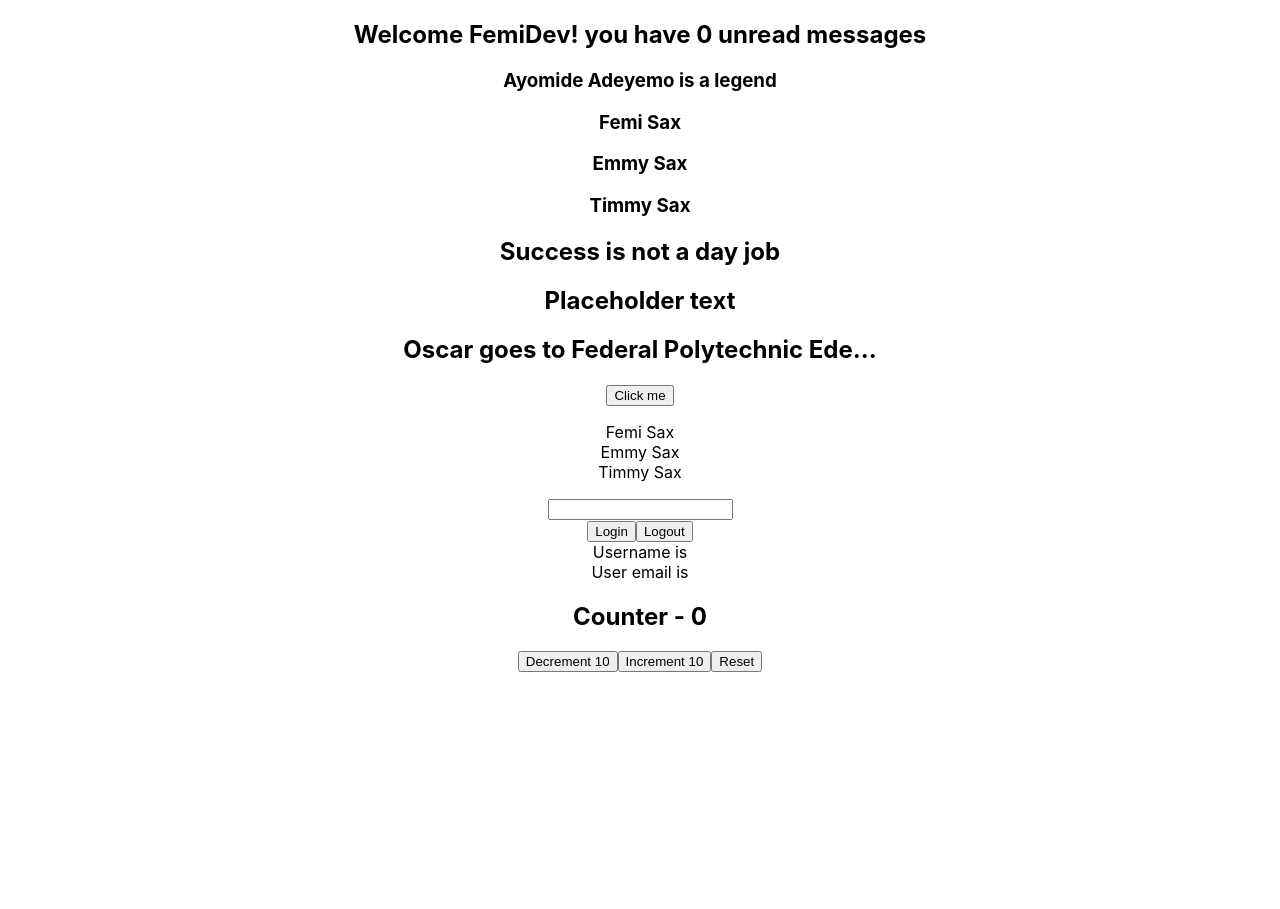
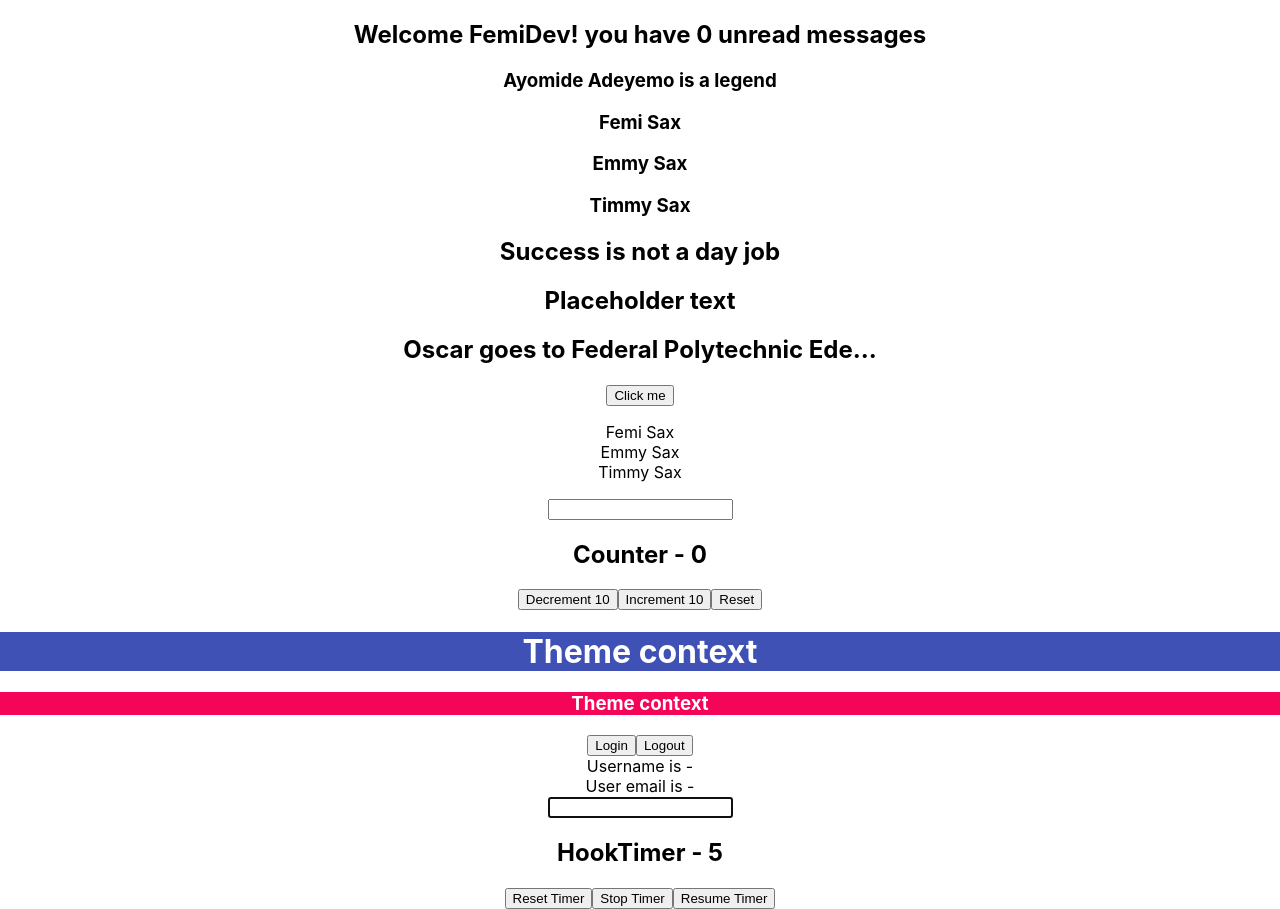
Before and after one commit to femmytedrey/Typescript, a React (Create React App) app: page / in a window 1280 px wide. Before the commit the page ends 800 px from the top, so only its background shows below. Built offline with nearby package versions, Linux system fonts and the light colour scheme.

Commit message:
TypeScript with usecontext and useRef

```diff
--- a/src/App.tsx
+++ b/src/App.tsx
@@ -4,12 +4,18 @@ import { Counter } from "./components/Counter";
 import { Greet } from "./components/Greet";
 import { Heading } from "./components/Heading";
 import { Input } from "./components/Input";
-import { LoggedIn } from "./components/LoggedIn";
+// import { LoggedIn } from "./components/LoggedIn";
 import { Oscar } from "./components/Oscar";
 import { Person } from "./components/Person";
 import { PersonList } from "./components/PersonList";
 import { Status } from "./components/Status";
-import { User } from "./components/User";
+// import { User } from "./components/User";
+import { User } from "./components/context/User"
+import { Box } from "./components/context/Box";
+import { ThemeContextProvider } from "./components/context/ThemeContext";
+import { UserContextProvider } from "./components/context/UserContext";
+import { DomRef } from "./components/ref/DomRef";
+import { MutableRef } from "./components/ref/MutableRef";
 // import { Style } from "./components/Style";
 // import { TestingBtn } from "./components/TestingBtn";
 
@@ -60,8 +66,17 @@ function App() {
       /> */}
       {/* <LoggedIn /> */}
       {/* <TestingBtn label='JustForTesting' handleClick={(event) => console.log('This btn is for testing', event)}/> */}
-      <User />
+      {/* <User /> */}
       <Counter />
+      <ThemeContextProvider>
+        <Box />
+      </ThemeContextProvider>
+
+      <UserContextProvider>
+        <User />
+      </UserContextProvider>
+      <DomRef />
+      <MutableRef />
     </div>
   );
 }
--- /dev/null
+++ b/src/components/context/Box.tsx
@@ -0,0 +1,12 @@
+import { useContext } from "react";
+import { ThemeContext } from "./ThemeContext";
+
+export const Box: React.FC = () => {
+    const theme = useContext(ThemeContext);
+    return (
+        <>
+            <h1 style={{ backgroundColor: theme.primary.main, color: theme.primary.text}}>Theme context</h1>
+            <h3 style={{ backgroundColor: theme.secondary.main, color: theme.secondary.text}}>Theme context</h3>
+        </>
+    );
+}
--- /dev/null
+++ b/src/components/context/ThemeContext.tsx
@@ -0,0 +1,16 @@
+import { createContext } from "react";
+import { theme } from "./theme";
+
+type ThemeContextProviderProps = {
+  children: React.ReactNode;
+};
+
+export const ThemeContext = createContext(theme);
+
+export const ThemeContextProvider = ({
+  children,
+}: ThemeContextProviderProps) => {
+  return (
+    <ThemeContext.Provider value={theme}>{children}</ThemeContext.Provider>
+  );
+};
--- /dev/null
+++ b/src/components/context/User.tsx
@@ -0,0 +1,25 @@
+import { useContext } from "react";
+import { UserContext } from "./UserContext";
+
+export const User = () => {
+  const userContext = useContext(UserContext);
+
+  const handleLogin = () => {
+    userContext.setUser({
+      name: "FemiDev",
+      email: "femiDev@gmail.com",
+    });
+  };
+
+  const handleLogout = () => {
+    userContext.setUser(null);
+  };
+  return (
+    <div>
+      <button onClick={handleLogin}>Login</button>
+      <button onClick={handleLogout}>Logout</button>
+      <div>Username is - {userContext.user?.name} </div>
+      <div>User email is - {userContext.user?.email} </div>
+    </div>
+  );
+};
--- /dev/null
+++ b/src/components/context/UserContext.tsx
@@ -0,0 +1,32 @@
+// create a context
+// create the propType
+
+import { createContext, useState } from "react";
+
+export type AuthUser = {
+  name: string;
+  email: string;
+};
+
+
+type UserContextProviderProps = {
+  children: React.ReactNode;
+};
+
+type UserContextType = {
+  user: AuthUser | null;
+  setUser: React.Dispatch<React.SetStateAction<AuthUser | null>>
+};
+
+// export const UserContext = createContext<UserContextType | null>(null);
+
+// using type assertion
+export const UserContext = createContext({} as UserContextType);
+
+export const UserContextProvider = ({ children }: UserContextProviderProps) => {
+  const [user, setUser] = useState<AuthUser | null>(null);
+
+  return (
+    <UserContext.Provider value={{ user, setUser }}>{ children }</UserContext.Provider>
+  );
+};
--- /dev/null
+++ b/src/components/context/theme.ts
@@ -0,0 +1,10 @@
+export const theme = {
+    primary: {
+        main: '#3f51b5',
+        text: '#fff',
+    },
+    secondary: {
+        main: '#f50557',
+        text: '#fff'
+    },
+}
--- /dev/null
+++ b/src/components/ref/DomRef.tsx
@@ -0,0 +1,13 @@
+import { useEffect, useRef } from "react"
+
+export const DomRef = () => {
+    const inputRef = useRef<HTMLInputElement>(null!);
+
+    useEffect(() => {
+        inputRef.current.focus()
+    })
+
+    return(
+        <input type = "text" ref = {inputRef} />
+    )
+}
--- /dev/null
+++ b/src/components/ref/MutableRef.tsx
@@ -0,0 +1,38 @@
+import { useEffect, useRef, useState } from "react";
+
+export const MutableRef = () => {
+  const [timer, setTimer] = useState(0);
+  const intervalRef = useRef<number | undefined>(undefined);
+
+  const stopTimer = () => {
+    window.clearInterval(intervalRef.current);
+  };
+
+  const resetTimer = () => {
+    setTimer(0);
+  };
+
+  const resumeTimer = () => {
+    intervalRef.current = window.setInterval(() => {
+        setTimer((timer) => timer + 1);
+      }, 1000);
+  };
+
+  useEffect(() => {
+    intervalRef.current = window.setInterval(() => {
+      setTimer((timer) => timer + 1);
+    }, 1000);
+    return () => {
+      stopTimer();
+    };
+  }, []);
+
+  return (
+    <>
+      <h2>HookTimer - {timer}</h2>
+      <button onClick={() => resetTimer()}>Reset Timer</button>
+      <button onClick={() => stopTimer()}>Stop Timer</button>
+      <button onClick={() => resumeTimer()}>Resume Timer</button>
+    </>
+  );
+};
```
